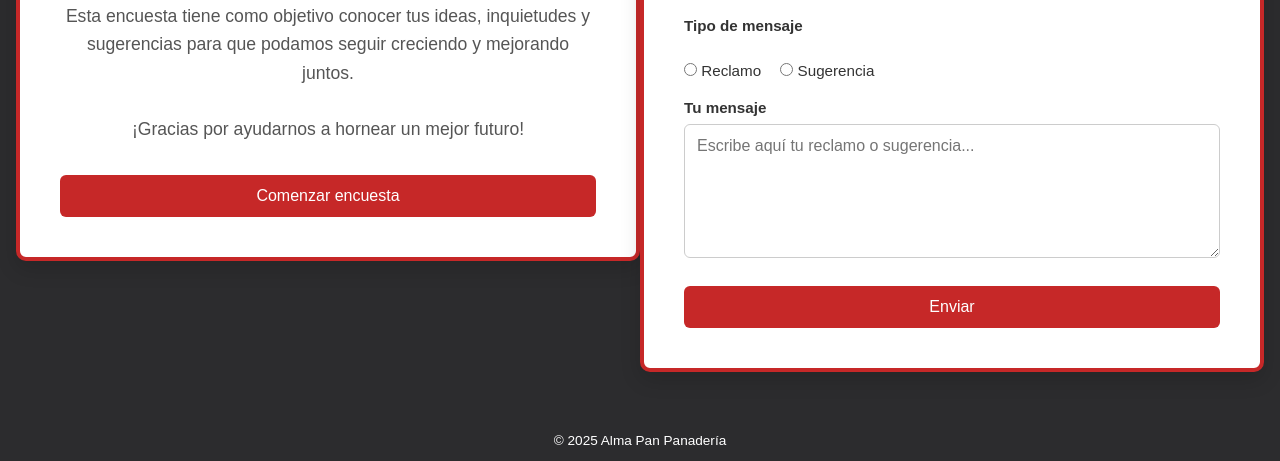
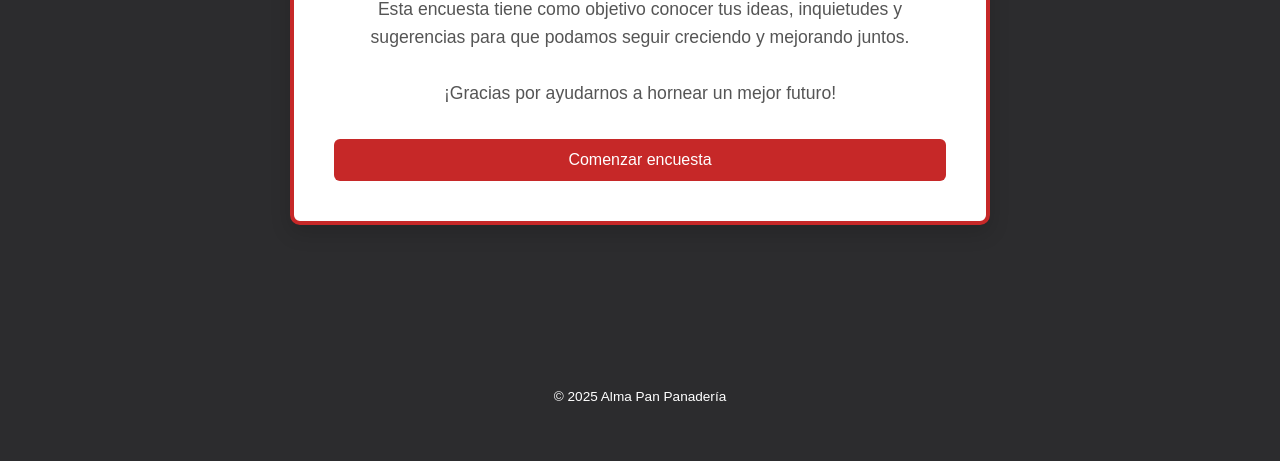
Before and after one commit to AlmaPan/reclamo-sugerencia, a plain HTML site: page index.html in a window 1280 px wide. Shown: the part 383-844 px from the top of the page. After the commit the page ends 800 px from the top, so only its background shows below. Drawn offline with Linux system fonts and the light colour scheme.

Commit message:
first commit111

```diff
--- a/index.html
+++ b/index.html
@@ -17,6 +17,7 @@
       background:var(--gris-oxidiana);color:#333;
       min-height:100vh;display:flex;flex-direction:column
     }
+
     /* 🔺 NAVBAR */
     header{
       border-bottom:4px solid var(--rojo);
@@ -25,13 +26,22 @@
     header h1{color:var(--blanco);font-size:clamp(1.2rem,3vw,2rem)}
 
     /* 🔶 CONTENEDOR GENÉRICO */
-    main{flex:1;display:flex;align-items:center;justify-content:center;
-      padding:clamp(1rem,5vw,3rem) 1rem}
+    main {
+      flex: 1;
+      display: flex;
+      flex-direction: column; /* ✅ Evita que se muestre en fila en móviles */
+      align-items: center;
+      justify-content: center;
+      padding: clamp(1rem, 5vw, 3rem) 1rem;
+      gap: 1.5rem;
+    }
+
     .box{
       width:100%;max-width:700px;padding:clamp(1rem,5vw,2.5rem);
       background:var(--blanco);border:4px solid var(--rojo);border-radius:10px;
       box-shadow:0 8px 20px rgba(0,0,0,.15)
     }
+
     h2{text-align:center;color:#333;font-size:clamp(1.2rem,2.5vw,2rem);margin-bottom:1rem}
     p{font-size:clamp(.95rem,2vw,1.1rem);text-align:center;line-height:1.6;margin-bottom:2rem;color:#555}
 
@@ -73,6 +83,7 @@
 
   <!-- 🔶 CONTENIDO -->
   <main>
+
     <!-- Intro -->
     <section class="box" id="intro">
       <h2>¡Hola estimados clientes!</h2>
@@ -86,7 +97,7 @@
 
     <!-- Formulario -->
     <form class="box form-card" id="formulario"
-          action="https://formsubmit.co/ade8dfc35d765d77cdf1e6572a1441 58" method="POST">
+          action="https://formsubmit.co/ade8dfc35d765d77cdf1e6572a144158" method="POST">
       <h2>Reclamos &amp; Sugerencias</h2>
 
       <label for="nombre">Nombre (opcional)</label>
@@ -105,7 +116,6 @@
       <textarea id="mensaje" name="Mensaje" rows="6"
                 placeholder="Escribe aquí tu reclamo o sugerencia..." required></textarea>
 
-      <!-- Tras enviar, vuelve a la misma página con ?gracias=true -->
       <input type="hidden" name="_next" value="?gracias=true">
       <input type="hidden" name="_subject" value="Nuevo formulario Alma Pan">
 
@@ -130,24 +140,28 @@
       <a class="mapa-link" href="https://www.google.com/maps/place/PANADER%C3%8DA+MAGALLANES/@-41.4578848,-72.9494849,20z"
          target="_blank">Ver en Google Maps</a>
     </section>
+
   </main>
 
   <footer>&copy; 2025 Alma Pan Panadería</footer>
 
   <script>
-    // mostrar formulario desde intro
     function mostrarFormulario(){
       document.getElementById('intro').style.display='none';
       document.getElementById('formulario').style.display='block';
     }
 
-    // al cargar, si viene ?gracias=true mostrar la tarjeta de gracias
     document.addEventListener('DOMContentLoaded',()=>{
       const params=new URLSearchParams(window.location.search);
       if(params.has('gracias')){
         document.getElementById('intro').style.display='none';
         document.getElementById('formulario').style.display='none';
         document.getElementById('gracias').style.display='block';
+      } else {
+        // Solo mostrar intro al cargar (por seguridad)
+        document.getElementById('intro').style.display='block';
+        document.getElementById('formulario').style.display='none';
+        document.getElementById('gracias').style.display='none';
       }
     });
   </script>
```
